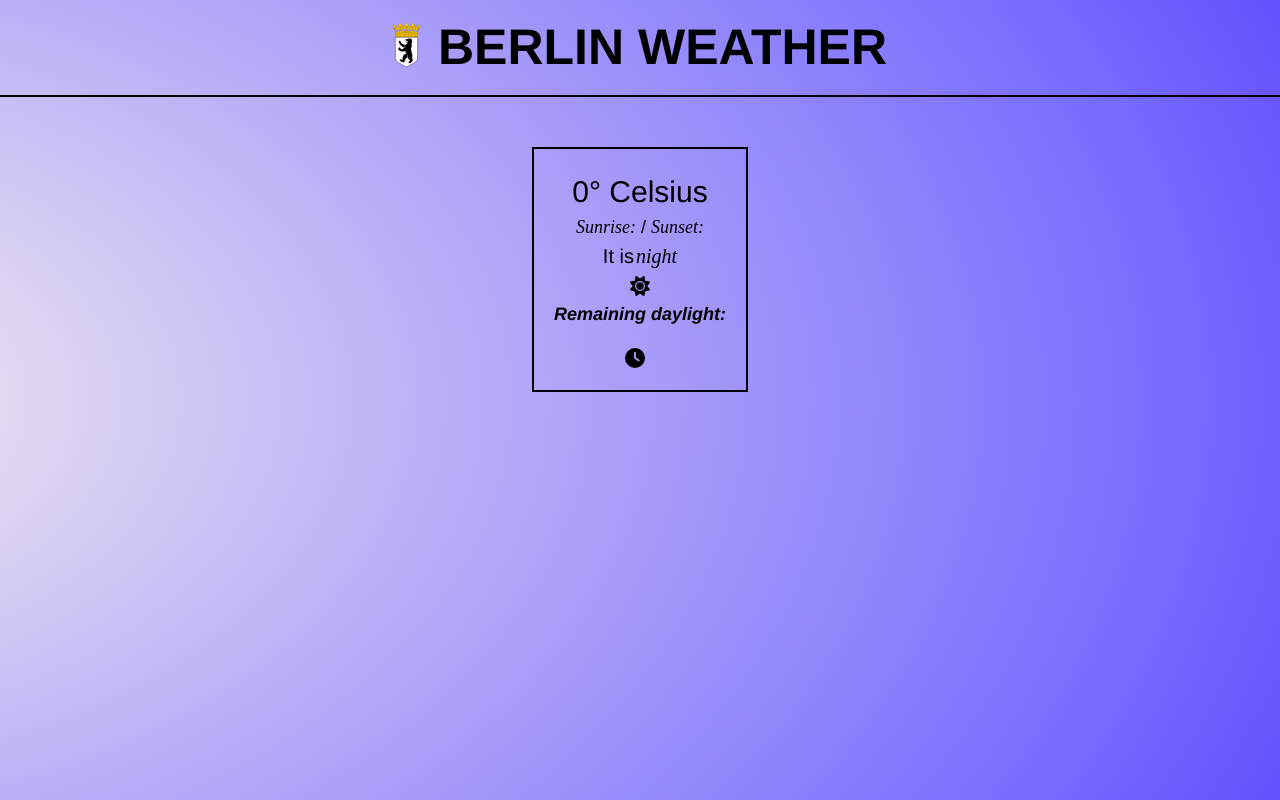
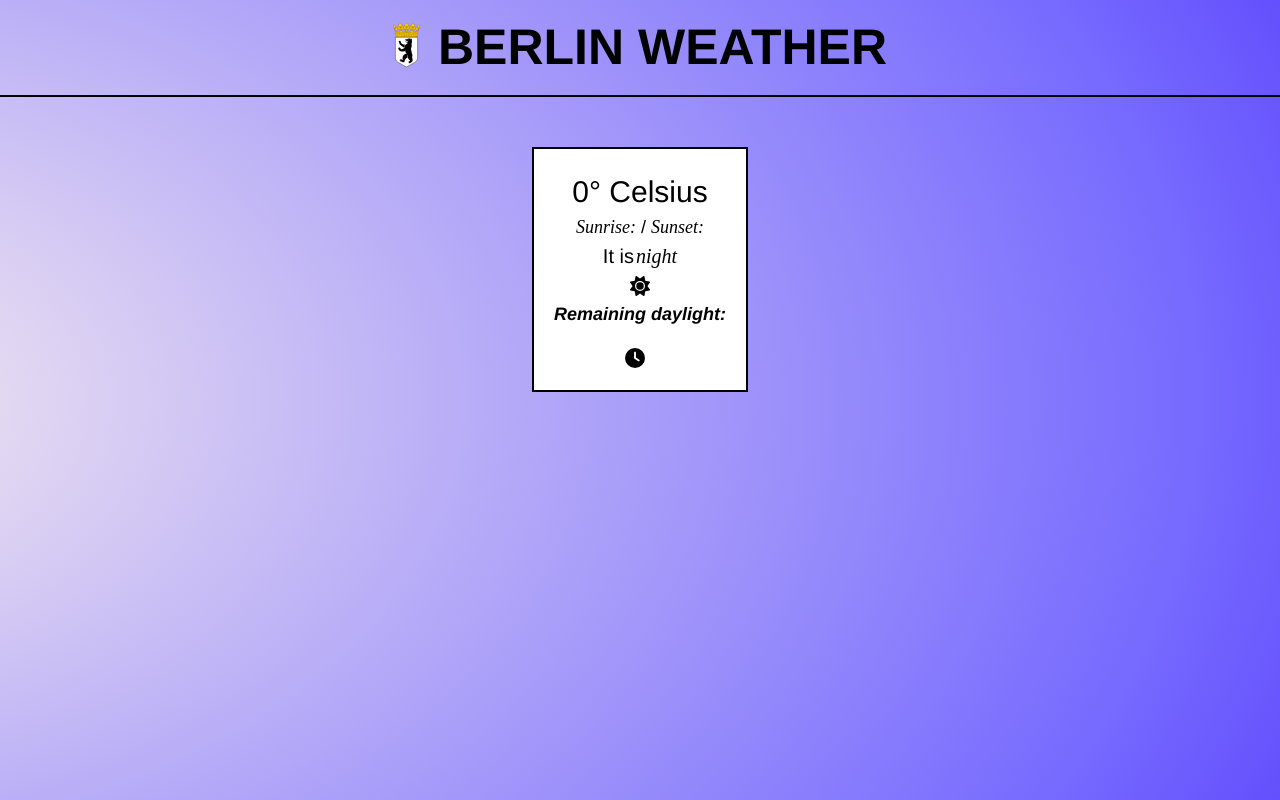
Before and after one commit to videothrone/berlin-weather, a React (Vite) app: page / in a window 1280 px wide. Built offline with nearby package versions, Linux system fonts and the light colour scheme; no server answers; a web font is replaced by a local one.

Commit message:
💄 Add background color to weather container

```diff
--- a/src/components/weather/weather.scss
+++ b/src/components/weather/weather.scss
@@ -1,5 +1,6 @@
 .weather {
   align-items: center;
+  background-color: var(--color-white);
   border: 0.2rem solid var(--color-black);
   display: flex;
   justify-content: center;
```
